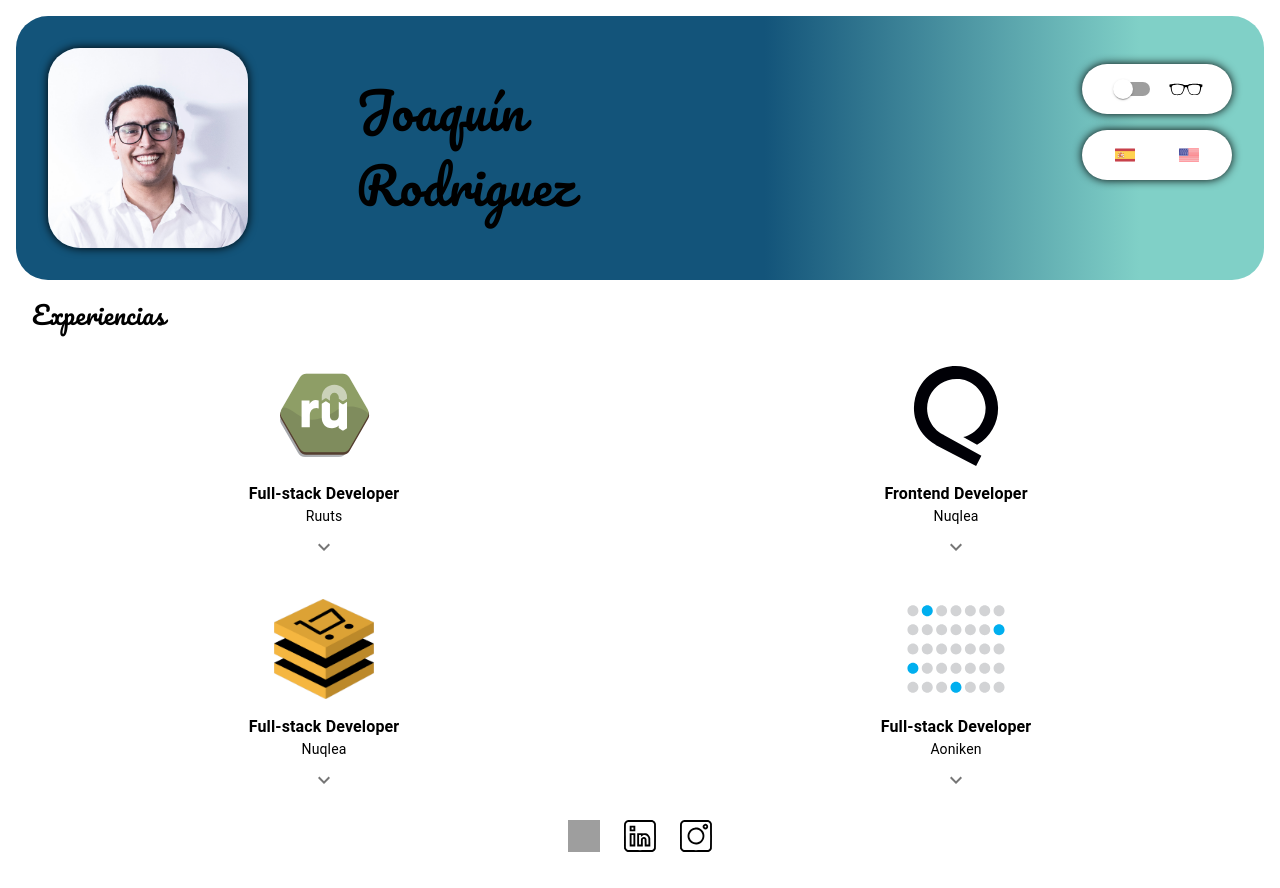
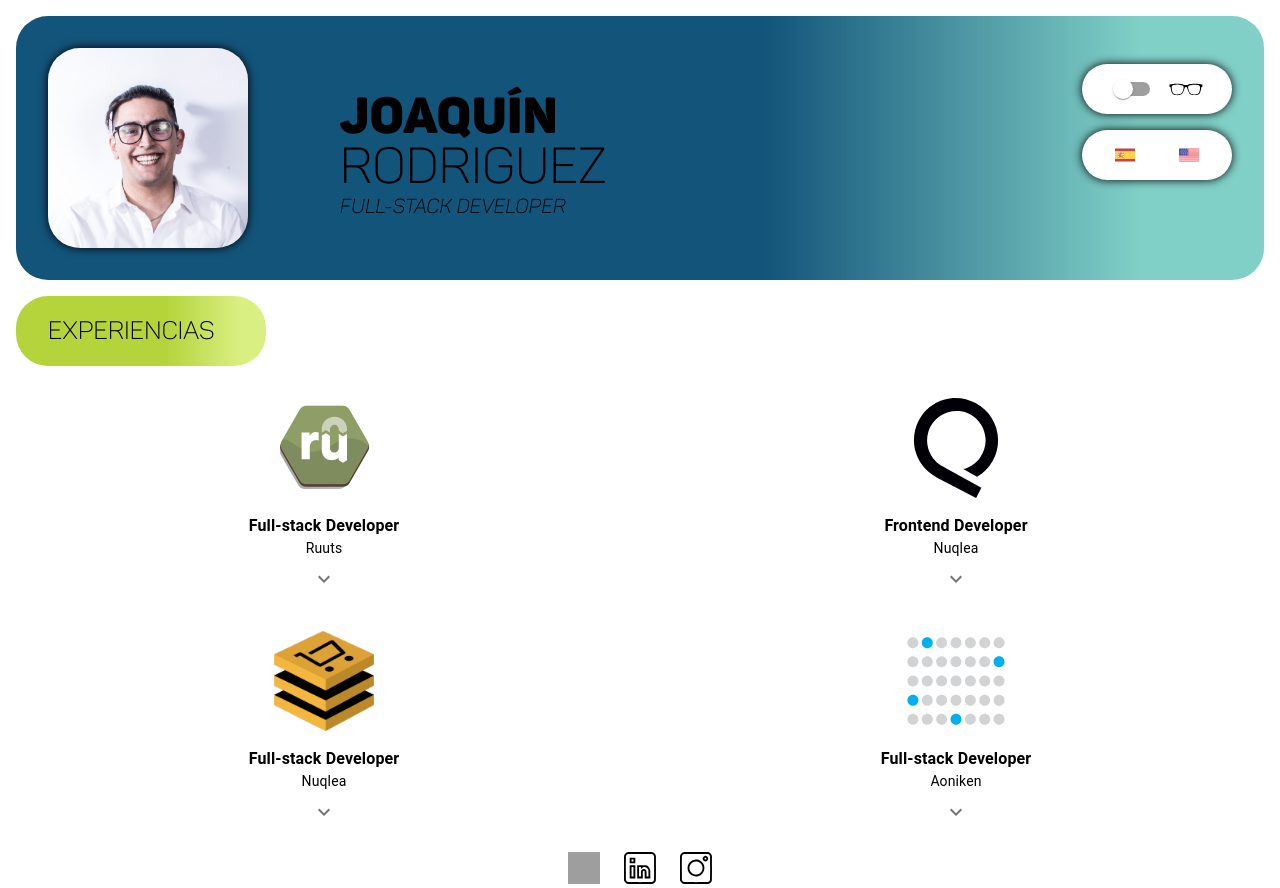
Before and after one commit to Joaco1916/my-portfolio, a Next.js app: page / in a window 1280 px wide. Before the commit the page ends 856 px from the top, so only its background shows below. Built offline with nearby package versions, Linux system fonts and the light colour scheme; grey boxes are pictures that could not be loaded.

Commit message:
Experiences refinement

```diff
--- a/src/components/Experiences/Experience.jsx
+++ b/src/components/Experiences/Experience.jsx
@@ -124,7 +124,6 @@ const Experience = ({
                         <Tools tools={experience.tecnologies} language={language}/>
                     </Box>
 
-                    {/* <Typography paragraph>{description.es_AR}</Typography> */}
                     <Box
                         sx={{
                             display: 'flex',
@@ -138,12 +137,15 @@ const Experience = ({
                                 display: 'flex',
                                 justifyContent: 'center',
                                 color: 'black',
-                                background: 'linear-gradient(180deg, #FFFFFF 70%, #cecece 100%)',
-                                fontWeight: 'bold',
+                                fontFamily: 'Panton',
+                                fontWeight: 'normal',
                                 fontSize: '14px',
                                 borderRadius: 8,
-                                border: '1px solid gray',
                                 my: 1,
+                                '&:hover': {
+                                    background: '#FFFFFF',
+                                    transition: 'background 0.5s ease-in-out',
+                                },
                             }}
                         >
                             { language === 'es' ? 'Ver más' : 'See more'}
--- a/src/components/Experiences/Experiences.jsx
+++ b/src/components/Experiences/Experiences.jsx
@@ -1,4 +1,4 @@
-import { Grid, Typography } from "@mui/material"
+import { Box, Grid, Typography } from "@mui/material"
 import { Fragment } from "react"
 import Experience from "./Experience"
 
@@ -9,13 +9,24 @@ const Experiences = ({
     return(
         <Fragment>
             <Grid item xs={12}>
-                <Typography
-                    ml={2}
-                    fontFamily="Pacifico"
-                    fontSize={25}
+                <Box
+                    sx={{
+                        background: 'linear-gradient(90deg, #B5D43B 60%, #D9EF82 90%)',
+                        width:'250px',
+                        padding: 2,
+                        borderRadius: 8,
+                    }}
                 >
-                    {language === 'es' ? 'Experiencias' : 'Experiences'}
-                </Typography>
+                    <Typography
+                        ml={2}
+                        fontFamily="Panton"
+                        fontWeight="normal"
+                        fontStyle={'normal'}
+                        fontSize={25}
+                        >
+                        {language === 'es' ? 'Experiencias' : 'Experiences'}
+                    </Typography>
+                </Box>
             </Grid>
             {
                 experiences.map((experience) => (
--- a/src/components/Experiences/Location.jsx
+++ b/src/components/Experiences/Location.jsx
@@ -6,10 +6,15 @@ const Location = ({ location }) => {
         <Typography sx={{
             display: 'flex',
             justifyContent: 'center',
+            alignItems: 'center',
             fontSize: '14px',
             my: 0.5,
         }}>
-            <LocationOnIcon/>{location}
+            <LocationOnIcon
+                sx={{
+                    mr: 1,
+                }}
+            />{location}
         </Typography>
     )
 }
--- a/src/components/Experiences/Period.jsx
+++ b/src/components/Experiences/Period.jsx
@@ -9,11 +9,16 @@ const Period = ({
         <Typography sx={{
             display: 'flex',
             justifyContent: 'center',
+            alignItems: 'center',
             fontSize: '14px',
             fontStyle: 'italic',
             my: 0.5,
         }}>
-            <CalendarMonthIcon/> {startDate} ~ {endDate}
+            <CalendarMonthIcon
+                sx={{
+                    mr: 1,
+                }}
+            /> {startDate} ~ {endDate}
         </Typography>
     )
 }
--- a/src/components/Experiences/Tools.jsx
+++ b/src/components/Experiences/Tools.jsx
@@ -7,15 +7,38 @@ const Tools = ({
     language,
 }) => {
     return(
-        <Box>
-            <Typography>
-                <BuildIcon sx={{ mr: 0.25 }}/>
+        <Box
+            sx={{
+                display: 'flex',
+                justifyContent: 'center',
+                flexDirection: 'column',
+                alignItems: 'flex-start',
+            }}
+        >
+            <Typography
+                sx={{
+                    display: 'flex',
+                    justifyContent: 'center',
+                    alignItems: 'center',
+                    fontSize: '14px',
+                    my: 0.5,
+                }}
+            >
+                <BuildIcon sx={{ mr: 1 }}/>
                 {
                     language === 'es' ?
                     'Herramientas utilizadas:' :
                     'Tools used:'
                 }
             </Typography>
+            <Box
+                sx={{
+                    display: 'flex',
+                    justifyContent: 'center',
+                    alignItems: 'center',
+                    flexWrap: 'wrap',
+                }}
+            >
                 {
                     tools.map((tool, index) => {
                         return(
@@ -29,6 +52,7 @@ const Tools = ({
                     })
                 }
             </Box>
+        </Box>
     )
 }
 
--- a/src/components/Profile/TopBanner.jsx
+++ b/src/components/Profile/TopBanner.jsx
@@ -66,12 +66,32 @@ const TopBanner = ({
                                 <Grid item xs={12} sm={6}>
                                     <RoundedPicture/>
                                 </Grid>
-                                <Grid item xs={12} sm={6} alignSelf={'center'}>
+                                <Grid
+                                    item xs={12}
+                                    sm={6}
+                                    alignSelf={'center'}
+                                >
                                     <Typography
-                                        ml={2}
-                                        fontFamily="Pacifico"
+                                        mt={2}
+                                        fontFamily="Panton"
+                                        fontWeight="bold"
+                                        fontStyle={'normal'}
                                         fontSize={50}
-                                    >Joaquín Rodriguez</Typography>
+                                        lineHeight={1}
+                                    >Joaquín</Typography>
+                                    <Typography
+                                        fontFamily="Panton"
+                                        fontWeight="normal"
+                                        fontStyle={'normal'}
+                                        fontSize={50}
+                                        lineHeight={1}
+                                    >Rodriguez</Typography>
+                                    <Typography
+                                        fontFamily="Panton"
+                                        fontWeight="normal"
+                                        fontStyle={'italic'}
+                                        fontSize={20}
+                                    >Full-stack developer</Typography>
                                 </Grid>
                             </Grid>
                         </Box>
```
Lines whose indentation alone changed are shown as unchanged.
